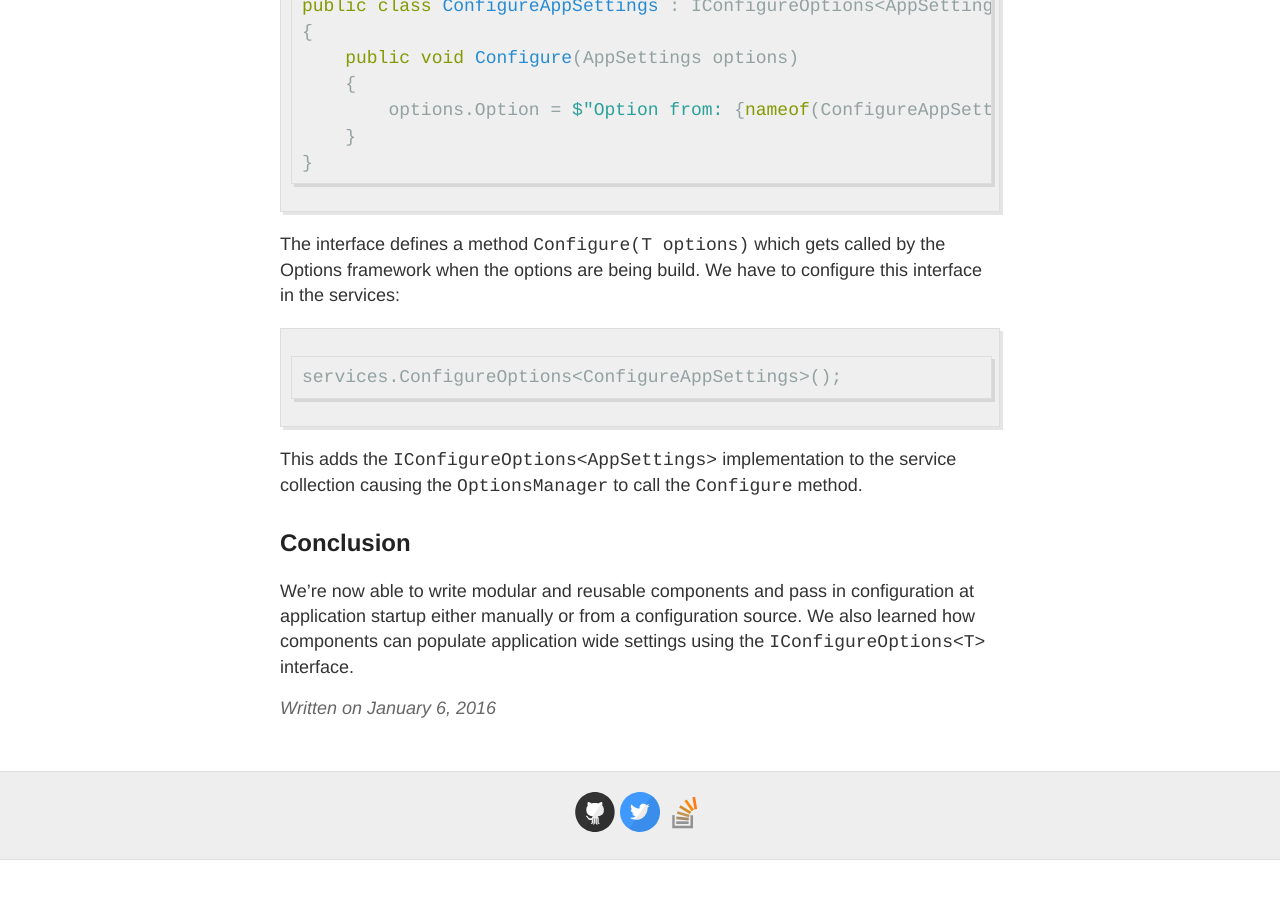
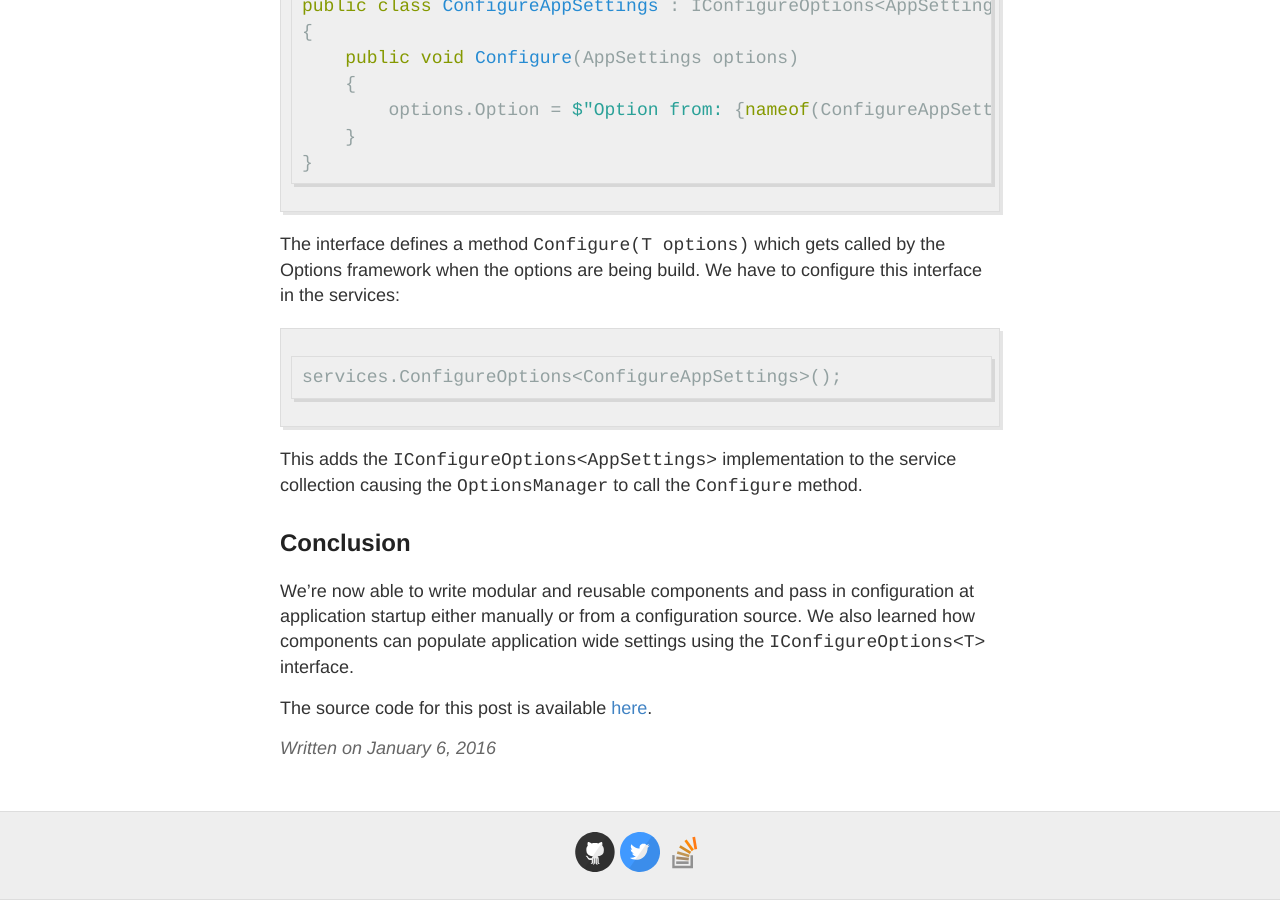
Before and after one commit to henkmollema/henkmollema.github.io, a Jekyll site: the page built from _posts/2016-01-06-advanced-options-configuration-in-asp.net-5.md, in a window 1280 px wide and 900 px high, scrolled down 5721 px. Built offline with Jekyll 4.4.1, drawn with Linux system fonts in a browser that asks for light colours; Markdown is read by kramdown in place of the engine named in the settings; before the commit the page ends 6581 px from its top, so only the background shows below that.

Commit message:
Update 2016-01-06-advanced-options-configuration-in-asp.net-5.md

```diff
--- a/_posts/2016-01-06-advanced-options-configuration-in-asp.net-5.md
+++ b/_posts/2016-01-06-advanced-options-configuration-in-asp.net-5.md
@@ -187,3 +187,5 @@ This adds the `IConfigureOptions<AppSettings>` implementation to the service col
 
 ## Conclusion
 We're now able to write modular and reusable components and pass in configuration at application startup either manually or from a configuration source. We also learned how components can populate application wide settings using the `IConfigureOptions<T>` interface.
+
+The source code for this post is available [here](https://github.com/henkmollema/henkmollema.github.io/tree/master/samples/ComponentOptions).
```
